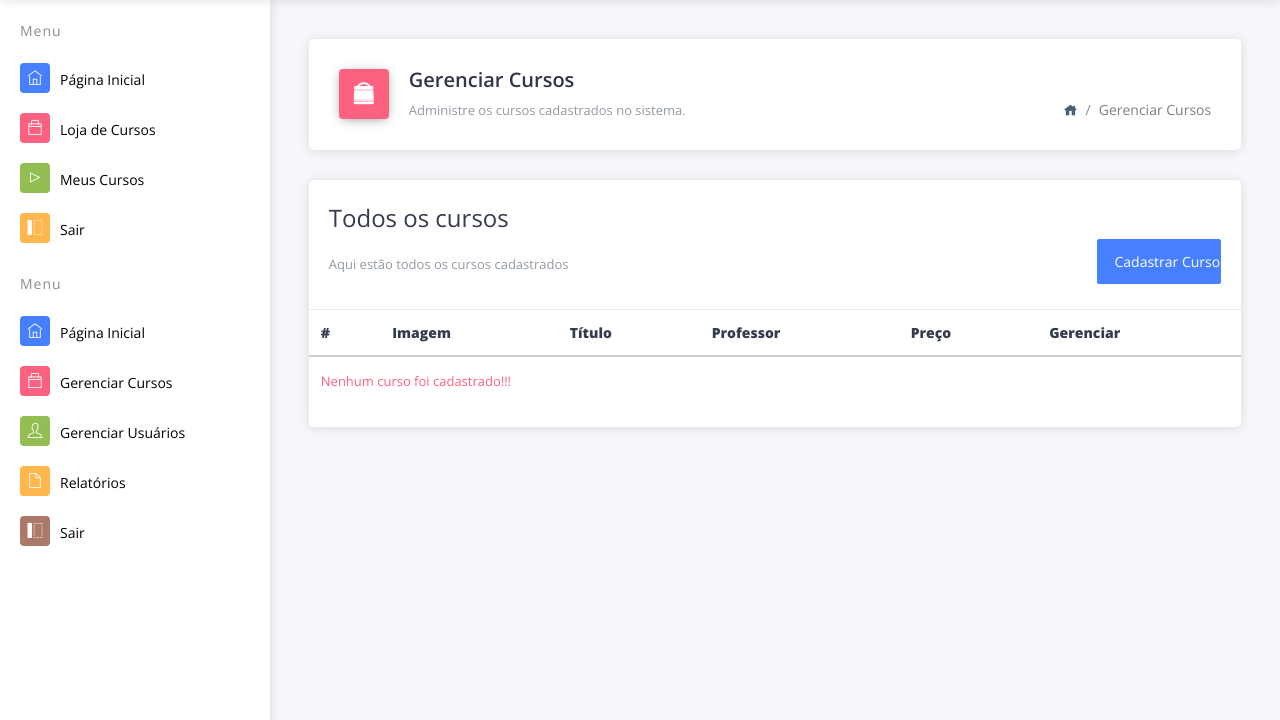
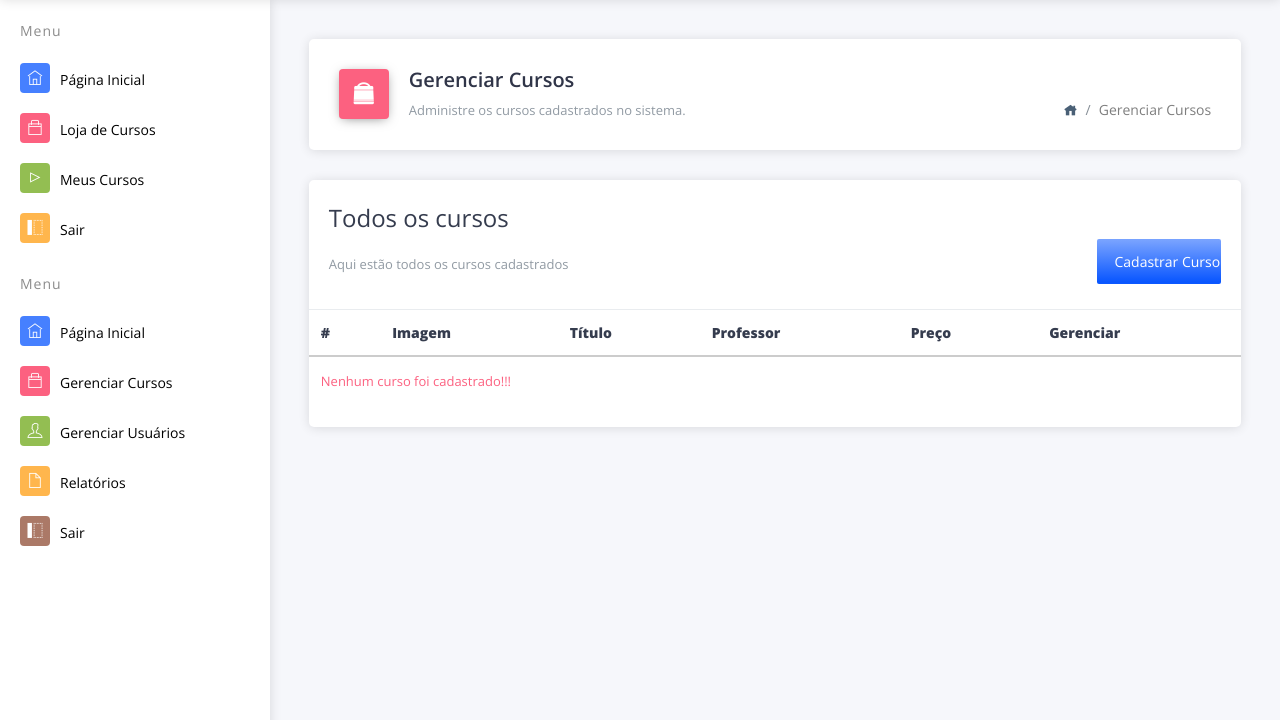
Before and after one commit to ViniciusSibin/Escola-EAD, a PHP site: page /index.php?pagina=gerenciarCursos in a window 1280 px wide. Shown: the part 82-802 px from the top of the page. Run offline with PHP 8.4, Linux system fonts and the light colour scheme; the visitor is signed in with stand-in values (Sample User, id 1); data that the repository does not hold is empty; some web fonts are replaced.

Commit message:
Alterado layout da página Gerenciar Cursos

```diff
--- a/paginas/gerenciarCursos.php
+++ b/paginas/gerenciarCursos.php
@@ -22,7 +22,7 @@
             <div class="page-header-breadcrumb">
                 <ul class="breadcrumb-title">
                     <li class="breadcrumb-item">
-                        <a href="index.php">
+                        <a href="index.php?paginaInicial">
                             <i class="icofont icofont-home"></i>
                         </a>
                     </li>
@@ -43,7 +43,7 @@
                     <h4>Todos os cursos</h4>
                     <div class="row align-items-center" >
                         <div class="col-sm-10"><span>Aqui estão todos os cursos cadastrados</span></div>
-                        <div class="col-sm-2"><button type="button" class="btn btn-primary btn-md btn-block waves-effect text-center"><a href="index.php?pagina=cadastrarCursos" style="text-decoration: none; color: #fff;">Cadastrar Curso</a></button></div>
+                        <div class="col-sm-2"><button type="button" class="btn hor-grd btn-grd-primary btn-md btn-block waves-effect text-center"><a href="index.php?pagina=cadastrarCursos" style="text-decoration: none; color: #fff;">Cadastrar Curso</a></button></div>
                     </div>
                 </div>
                 <div class="card-block table-border-style">
@@ -72,7 +72,7 @@
                                         <td><?php echo $curso['titulo'] ?></td>
                                         <td><?php echo $curso['professor'] ?></td>
                                         <td>R$<?php echo number_format($curso['valor'], 2, ',', '.'); ?></td>
-                                        <td><button type="button" class="btn btn-primary btn-md btn-block waves-effect text-center col-md-8"><a href="index.php?pagina=detalhesCurso&idCurso=<?php echo $curso['id'] ?>" style="text-decoration: none; color: #fff;">Gerenciar</a></button></td>
+                                        <td><button type="button" class="btn hor-grd btn-grd-info btn-md btn-block waves-effect text-center col-md-8"><a href="index.php?pagina=detalhesCurso&idCurso=<?php echo $curso['id'] ?>" style="text-decoration: none; color: #fff;">Gerenciar</a></button></td>
                                     </tr>
                                 <?php } }?>
                             </tbody>
```
